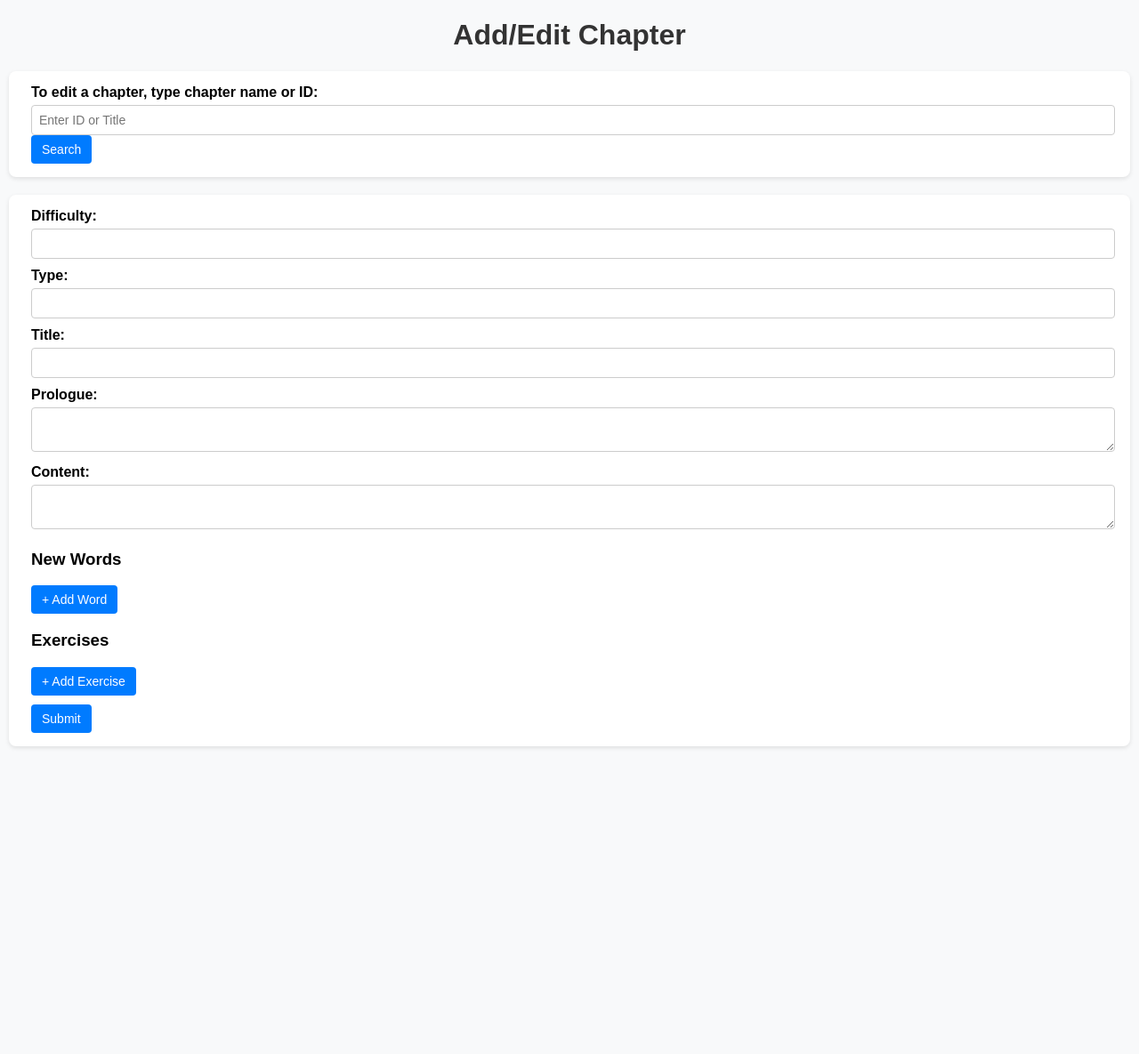
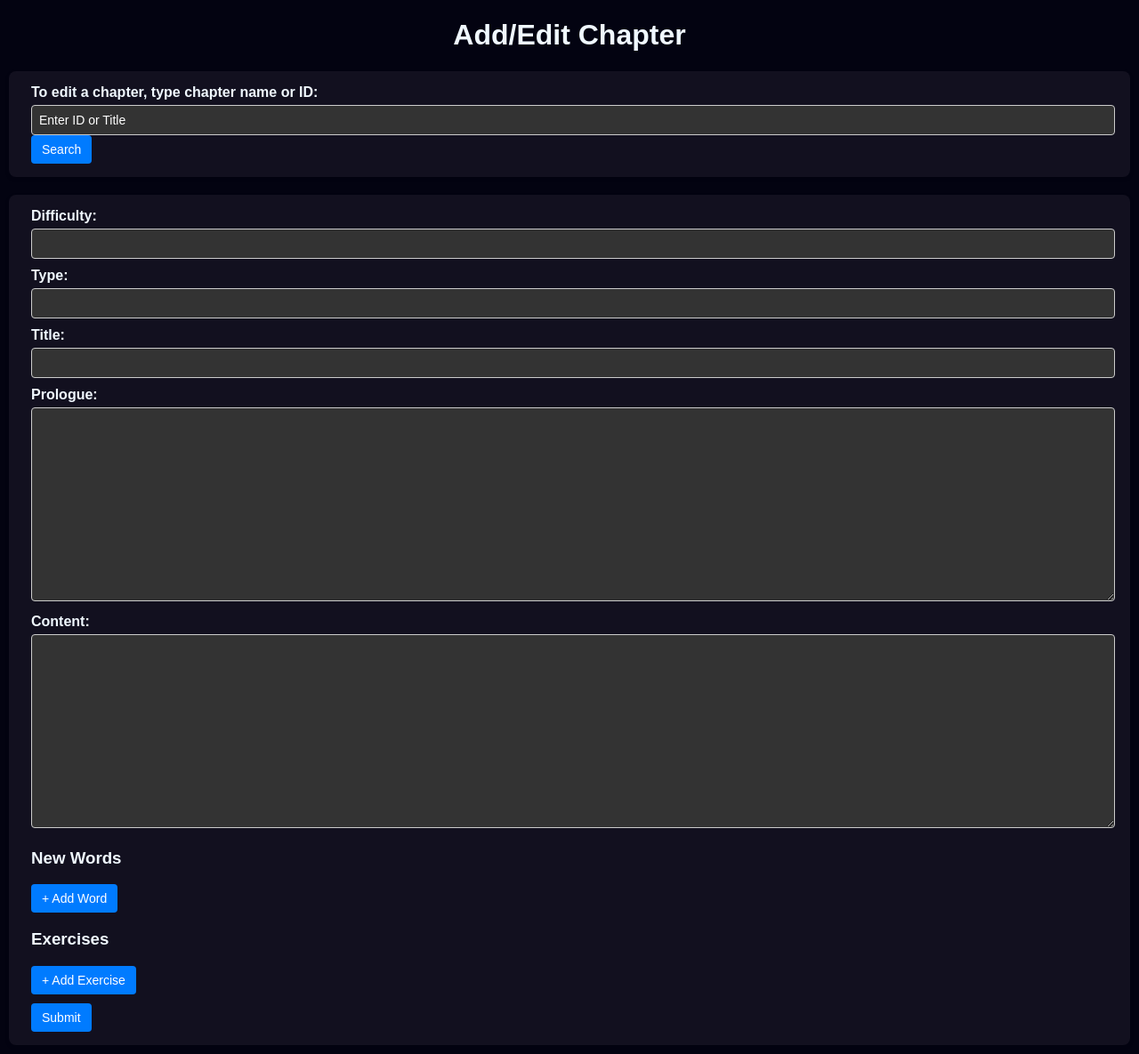
Before and after one commit to jincy-p-janardhanan/Adaptive-Learner, a Flask app: page / in a window 1280 px wide. Shown: the whole page at 89% size. Before the commit the page ends 841 px from the top, so only its background shows below. Run offline with Flask 3, Linux system fonts and the light colour scheme.

Commit message:
dark theme and textarea size

```diff
--- a/templates/data-entry.html
+++ b/templates/data-entry.html
@@ -8,17 +8,17 @@
     <style>
         body {
             font-family: Arial, sans-serif;
+            color: aliceblue;
             margin: 10px;
-            background-color: #f8f9fa;
+            background-color: #030311;
         }
 
         h1 {
-            color: #333;
             text-align: center;
         }
 
         form {
-            background: #fff;
+            background: #12101f;
             padding: 15px;
             border-radius: 8px;
             box-shadow: 0 2px 5px rgba(0, 0, 0, 0.1);
@@ -29,7 +29,7 @@
         }
 
         #search {
-            background: #fff;
+            background: #12101f;
             padding: 15px;
             border-radius: 8px;
             box-shadow: 0 2px 5px rgba(0, 0, 0, 0.1);
@@ -52,14 +52,17 @@
         input[type="number"],
         textarea {
             width: calc(100% - 10px);
+            height: max-content;
             padding: 8px;
             font-size: 14px;
             border: 1px solid #ccc;
             border-radius: 4px;
+            background: #333;
         }
 
         textarea {
             resize: vertical;
+            height: 200px;
         }
 
         button {
@@ -96,6 +99,11 @@
             text-align: center;
             margin-top: 15px;
             font-size: 16px;
+        }
+
+        ::placeholder {
+            color: rgb(255, 255, 255);
+            opacity: 1;
         }
     </style>
     <script>
```
